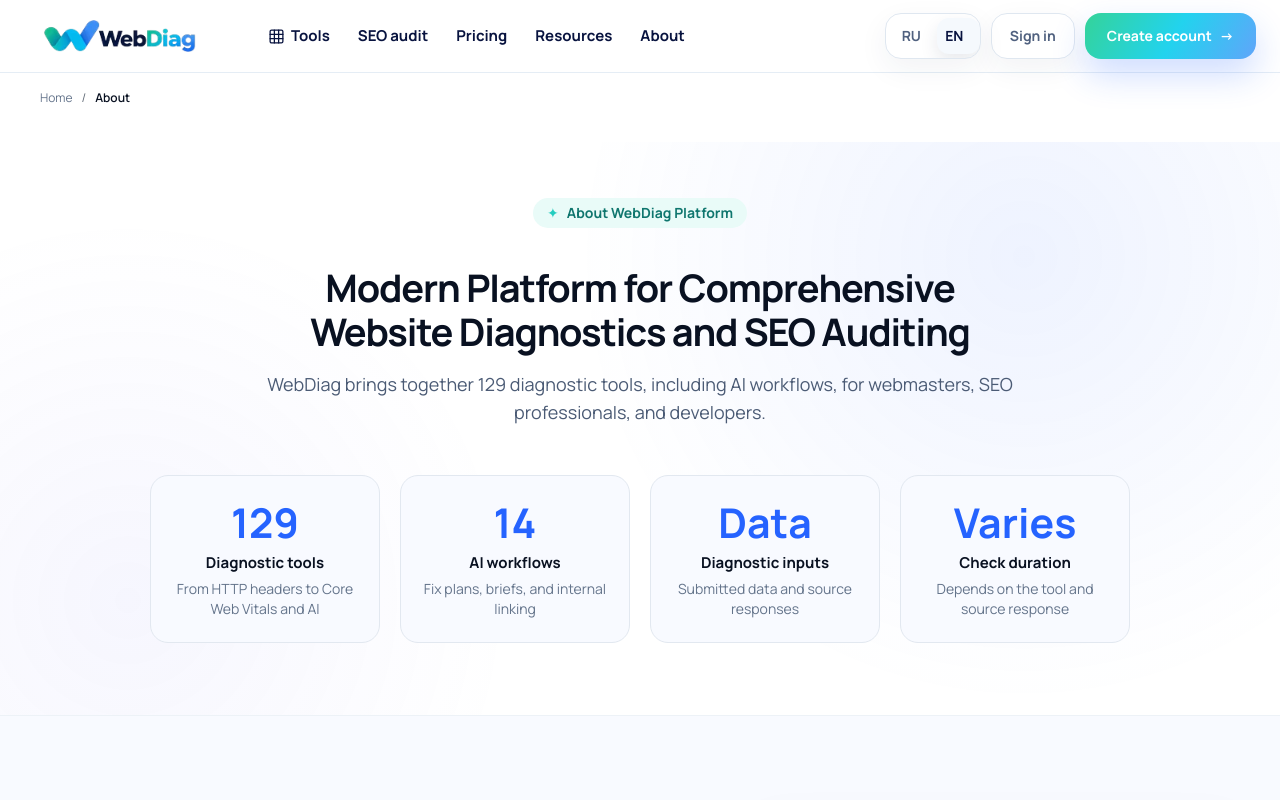
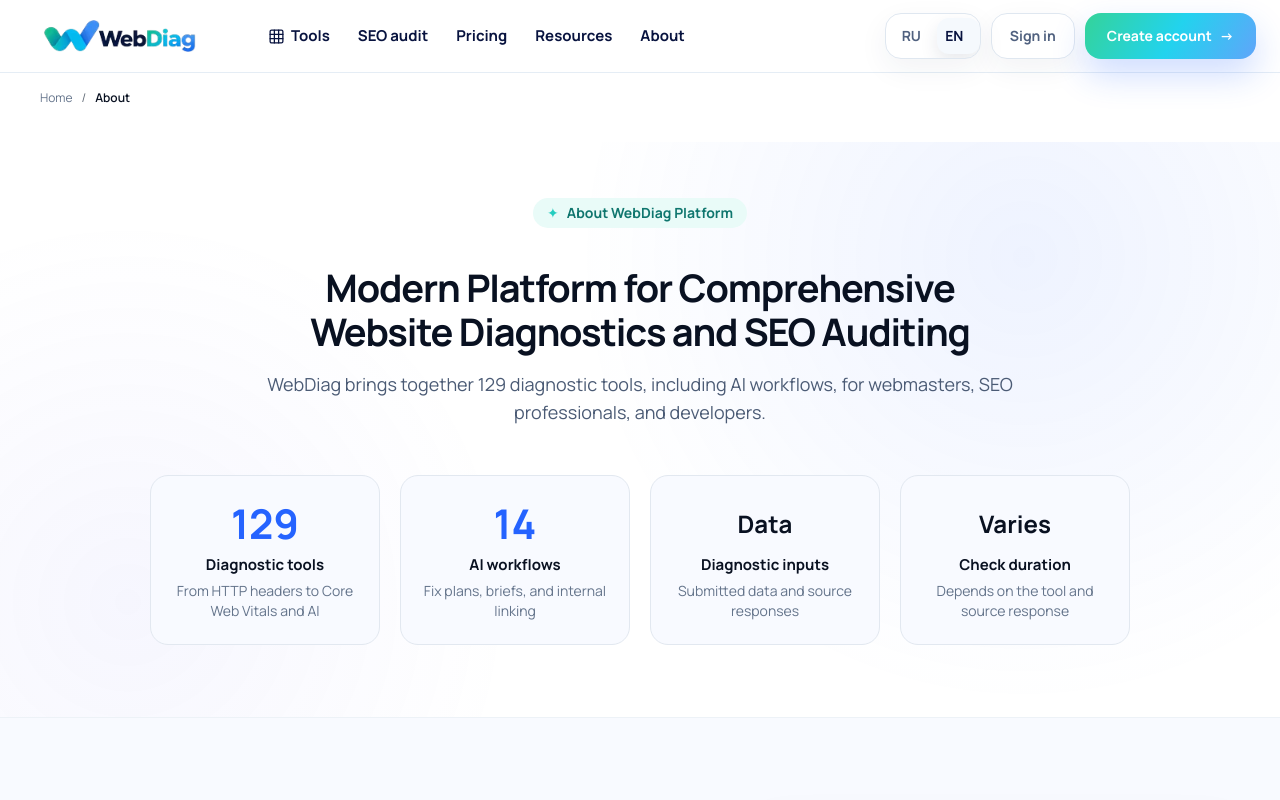
Before and after one commit to fedorovich-web/webdiag, a Next.js app in the folder apps/web/: page /en/about in a window 1280 px wide. Shown: the top 800 px of the page. Built offline with nearby package versions, Linux system fonts and the light colour scheme.

Commit message:
Use readable typography for textual about-page values

```diff
--- a/apps/web/app/about-page.css
+++ b/apps/web/app/about-page.css
@@ -76,13 +76,21 @@
   transform: translateY(-2px);
   box-shadow: 0 12px 30px rgba(37, 99, 255, 0.08);
 }
+.wd-about-stat-value {
+  display: grid;
+  place-items: center;
+  min-height: 47px;
+  font-size: 24px;
+  font-weight: 700;
+  color: #091121;
+  line-height: 1.3;
+  margin-bottom: 6px;
+}
 .wd-about-stat-number {
-  display: block;
   font-size: clamp(32px, 3.2vw, 42px);
   font-weight: 850;
   color: #2563ff;
   line-height: 1.1;
-  margin-bottom: 6px;
 }
 .wd-about-stat-label {
   display: block;
--- a/apps/web/src/features/about/about-page.tsx
+++ b/apps/web/src/features/about/about-page.tsx
@@ -31,10 +31,10 @@ export function AboutPage({ locale }: { locale: Locale }) {
         title: "Современная платформа для комплексной диагностики и SEO-аудита сайтов",
         lead: `WebDiag объединяет ${PUBLIC_CATALOG_TOOL_COUNT} инструментов диагностики, включая AI-сценарии, для веб-мастеров, SEO-специалистов и разработчиков.`,
         stats: [
-          { number: String(PUBLIC_CATALOG_TOOL_COUNT), label: "Инструментов анализа", sub: "От HTTP-заголовков до Core Web Vitals и AI" },
-          { number: String(ACTIVE_AI_CATALOG_TOOLS.length), label: "AI-сценариев", sub: "Готовые планы, брифы и перелинковка" },
-          { number: "Данные", label: "Основа проверок", sub: "Введённые данные и ответы источников" },
-          { number: "По задаче", label: "Время проверки", sub: "Зависит от инструмента и ответа источника" },
+          { value: PUBLIC_CATALOG_TOOL_COUNT, label: "Инструментов анализа", sub: "От HTTP-заголовков до Core Web Vitals и AI" },
+          { value: ACTIVE_AI_CATALOG_TOOLS.length, label: "AI-сценариев", sub: "Готовые планы, брифы и перелинковка" },
+          { value: "Данные", label: "Основа проверок", sub: "Введённые данные и ответы источников" },
+          { value: "По задаче", label: "Время проверки", sub: "Зависит от инструмента и ответа источника" },
         ],
         missionTitle: "Наша миссия",
         missionLead: "Сделать профессиональную веб-аналитику и SEO-диагностику доступной, быстрой и понятной каждому владельцу сайта.",
@@ -104,10 +104,10 @@ export function AboutPage({ locale }: { locale: Locale }) {
         title: "Modern Platform for Comprehensive Website Diagnostics and SEO Auditing",
         lead: `WebDiag brings together ${PUBLIC_CATALOG_TOOL_COUNT} diagnostic tools, including AI workflows, for webmasters, SEO professionals, and developers.`,
         stats: [
-          { number: String(PUBLIC_CATALOG_TOOL_COUNT), label: "Diagnostic tools", sub: "From HTTP headers to Core Web Vitals and AI" },
-          { number: String(ACTIVE_AI_CATALOG_TOOLS.length), label: "AI workflows", sub: "Fix plans, briefs, and internal linking" },
-          { number: "Data", label: "Diagnostic inputs", sub: "Submitted data and source responses" },
-          { number: "Varies", label: "Check duration", sub: "Depends on the tool and source response" },
+          { value: PUBLIC_CATALOG_TOOL_COUNT, label: "Diagnostic tools", sub: "From HTTP headers to Core Web Vitals and AI" },
+          { value: ACTIVE_AI_CATALOG_TOOLS.length, label: "AI workflows", sub: "Fix plans, briefs, and internal linking" },
+          { value: "Data", label: "Diagnostic inputs", sub: "Submitted data and source responses" },
+          { value: "Varies", label: "Check duration", sub: "Depends on the tool and source response" },
         ],
         missionTitle: "Our Mission",
         missionLead: "Making professional web diagnostics and technical SEO accessible, fast, and actionable for every website owner.",
@@ -189,7 +189,9 @@ export function AboutPage({ locale }: { locale: Locale }) {
           <div className="wd-about-stats-grid">
             {t.stats.map((item, idx) => (
               <div className="wd-about-stat-card" key={idx}>
-                <span className="wd-about-stat-number">{item.number}</span>
+                <span className={typeof item.value === "number" ? "wd-about-stat-value wd-about-stat-number" : "wd-about-stat-value"}>
+                  {item.value}
+                </span>
                 <strong className="wd-about-stat-label">{item.label}</strong>
                 <small className="wd-about-stat-sub">{item.sub}</small>
               </div>
```
